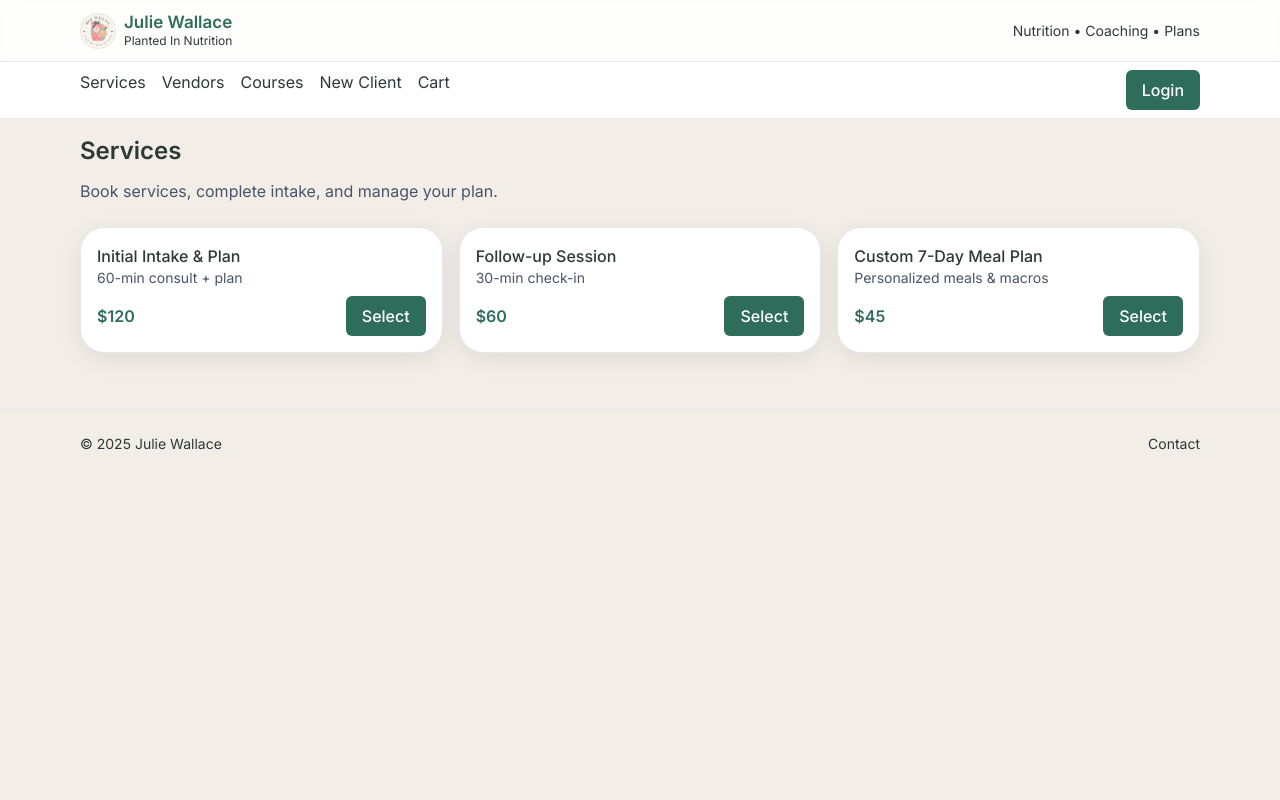
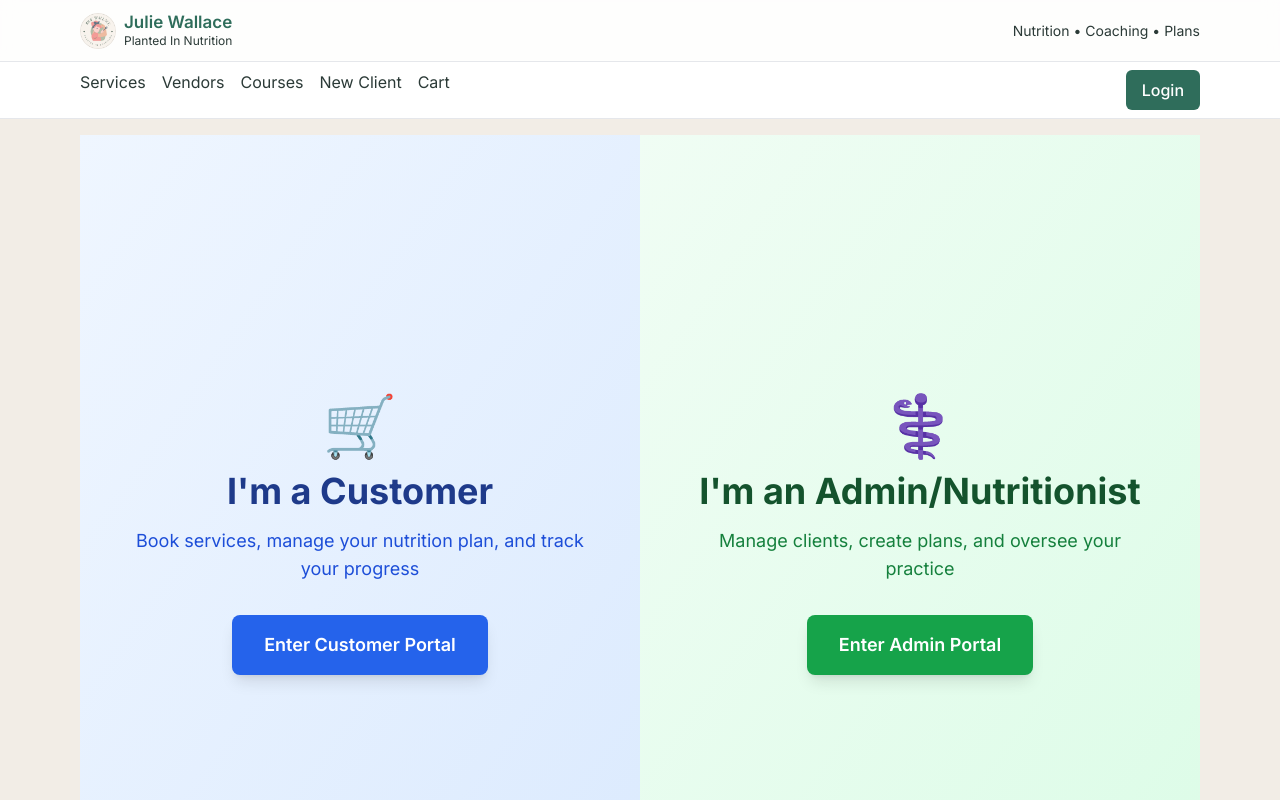
Before and after one commit to mr601s/nutritionist-marketplace-crm, a Next.js app: page / in a window 1280 px wide. Shown: the top 800 px of the page. Built offline with nearby package versions, Linux system fonts and the light colour scheme.

Commit message:
Add split landing page with admin and customer demo portals.

```diff
--- a/app/page.tsx
+++ b/app/page.tsx
@@ -1,18 +1,48 @@
-import ProductCard from "@/components/ProductCard";
-
-const catalog = [
-  { id: "plan-basic", name: "Initial Intake & Plan", price: 120, description: "60-min consult + plan", href: "/intake" },
-  { id: "followup", name: "Follow-up Session", price: 60, description: "30-min check-in", href: "/login" },
-  { id: "meal-plan", name: "Custom 7-Day Meal Plan", price: 45, description: "Personalized meals & macros", href: "/services" },
-];
+import Link from 'next/link';
 
 export default function Page() {
   return (
-    <div>
-      <h1 className="text-2xl font-semibold mb-3">Services</h1>
-      <p className="text-slate-600 mb-6">Book services, complete intake, and manage your plan.</p>
-      <div className="grid gap-4 sm:grid-cols-2 lg:grid-cols-3">
-        {catalog.map(item => <ProductCard key={item.id} item={item} />)}
+    <div className="min-h-screen flex">
+      {/* Customer Side - Left Half */}
+      <div className="w-1/2 bg-gradient-to-br from-blue-50 to-blue-100 flex flex-col items-center justify-center p-12">
+        <div className="text-center max-w-md">
+          <div className="mb-8">
+            <div className="text-6xl mb-4">🛒</div>
+            <h1 className="text-4xl font-bold text-blue-900 mb-4">
+              I'm a Customer
+            </h1>
+            <p className="text-lg text-blue-700 mb-8">
+              Book services, manage your nutrition plan, and track your progress
+            </p>
+          </div>
+          <Link
+            href="/customer-landing"
+            className="inline-block bg-blue-600 hover:bg-blue-700 text-white font-semibold px-8 py-4 rounded-lg text-lg transition-colors shadow-lg hover:shadow-xl"
+          >
+            Enter Customer Portal
+          </Link>
+        </div>
+      </div>
+
+      {/* Admin/Nutritionist Side - Right Half */}
+      <div className="w-1/2 bg-gradient-to-br from-green-50 to-green-100 flex flex-col items-center justify-center p-12">
+        <div className="text-center max-w-md">
+          <div className="mb-8">
+            <div className="text-6xl mb-4">⚕️</div>
+            <h1 className="text-4xl font-bold text-green-900 mb-4">
+              I'm an Admin/Nutritionist
+            </h1>
+            <p className="text-lg text-green-700 mb-8">
+              Manage clients, create plans, and oversee your practice
+            </p>
+          </div>
+          <Link
+            href="/admin-landing"
+            className="inline-block bg-green-600 hover:bg-green-700 text-white font-semibold px-8 py-4 rounded-lg text-lg transition-colors shadow-lg hover:shadow-xl"
+          >
+            Enter Admin Portal
+          </Link>
+        </div>
       </div>
     </div>
   );
```
